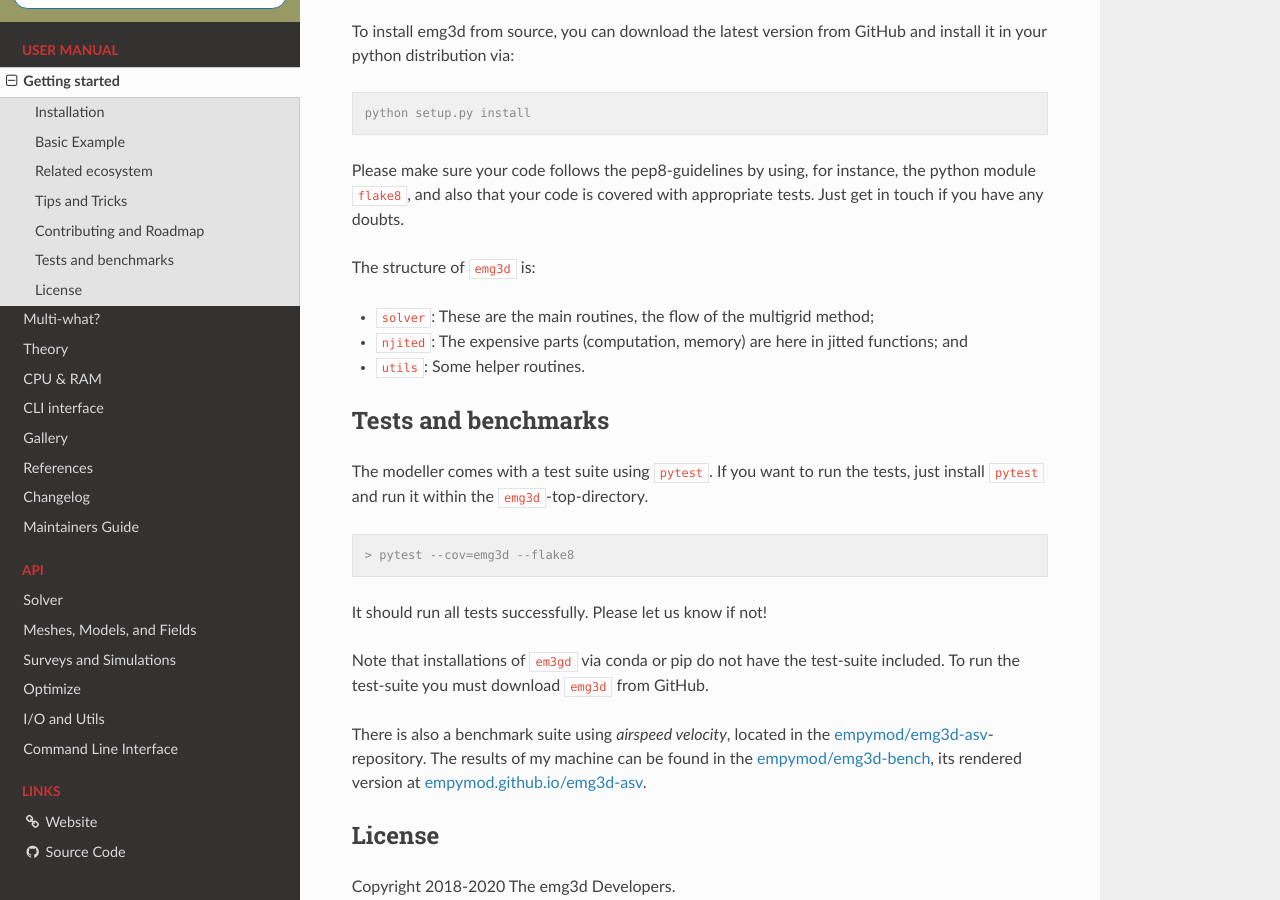
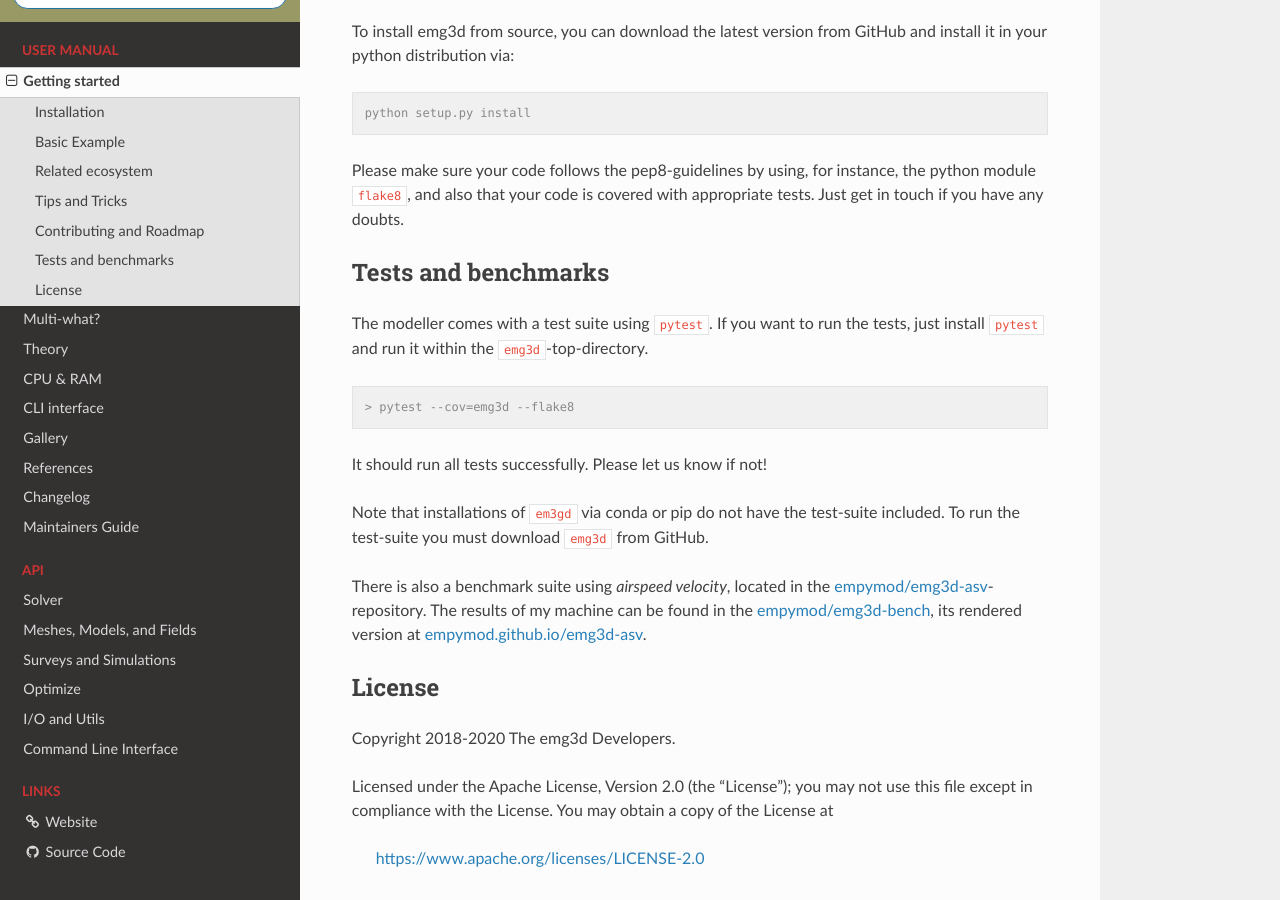
Before and after one commit to emsig/emg3d, a Sphinx documentation site: the page built from docs/usage.rst, in a window 1280 px wide and 900 px high, scrolled down 4218 px. Built offline with Sphinx 7.4.7 and the Read the Docs theme 2.0.0, drawn with Linux system fonts in a browser that asks for light colours; the version number could not be read and is left out.

Commit message:
Remove structure from docs

```diff
--- a/docs/usage.rst
+++ b/docs/usage.rst
@@ -242,13 +242,6 @@
 the python module ``flake8``, and also that your code is covered with
 appropriate tests. Just get in touch if you have any doubts.
 
-The structure of ``emg3d`` is:
-
-- ``solver``: These are the main routines, the flow of the multigrid method;
-- ``njited``: The expensive parts (computation, memory) are here in jitted
-  functions; and
-- ``utils``: Some helper routines.
-
 
 Tests and benchmarks
 --------------------
```
